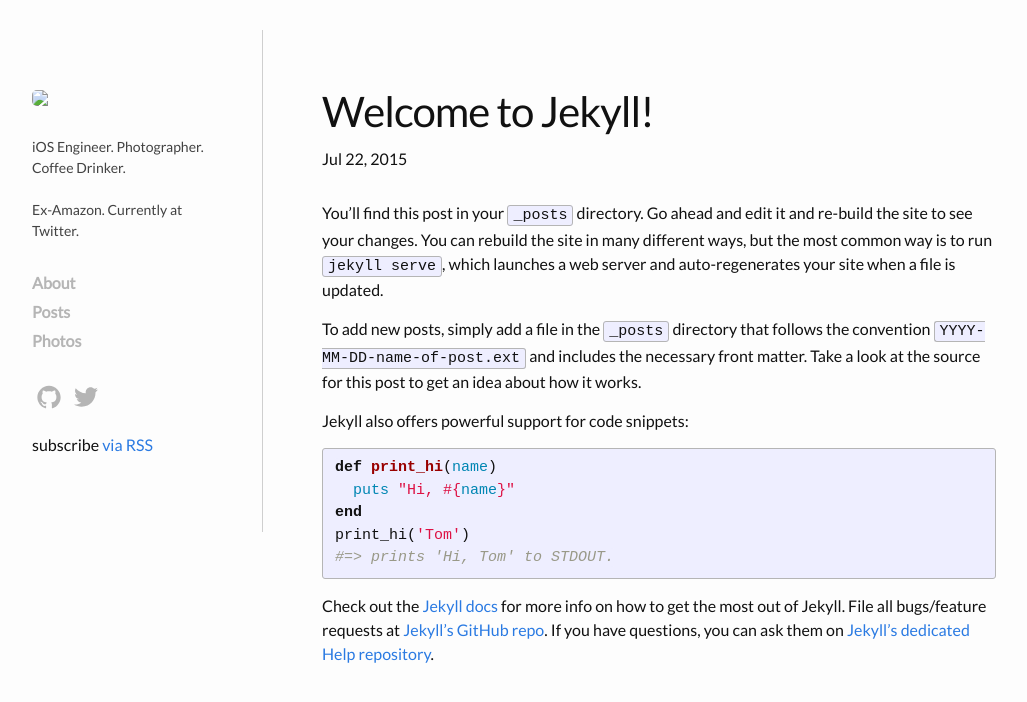
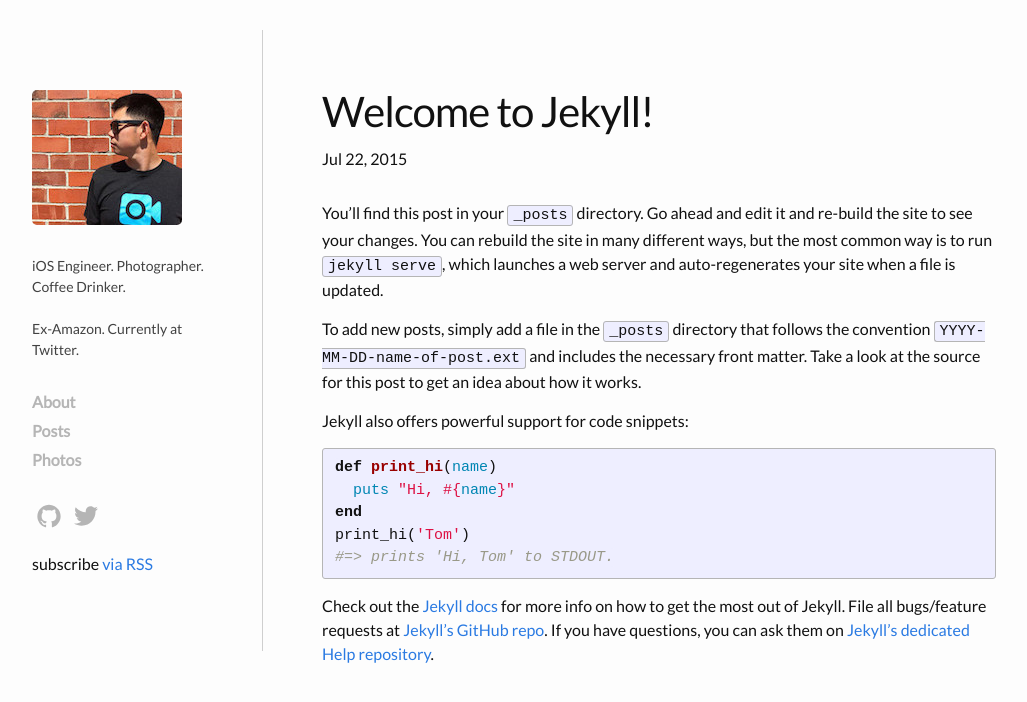
Before and after one commit to wyattlam1/wyattlam1.github.io, a Jekyll site: the page built from _posts/2015-07-22-welcome-to-jekyll.markdown, in a window 1280 px wide. Shown: the top 702 px of the page, without its empty margins (126-1153 px from the left). Built offline with Jekyll 4.4.1, drawn with Linux system fonts in a browser that asks for light colours.

Commit message:
fixed profile picture relative pathing

```diff
--- a/_includes/left_container.html
+++ b/_includes/left_container.html
@@ -1,5 +1,5 @@
 <div class="container left-container">
-	<img class="profile-img" src="../resources/profile.jpg" />
+	<img class="profile-img" src="{{ site.baseurl }}/resources/profile.jpg" />
 
 	<span class="profile-bio">
 		iOS Engineer. Photographer. Coffee Drinker.
```
Also changed, not shown: 1 other file.
